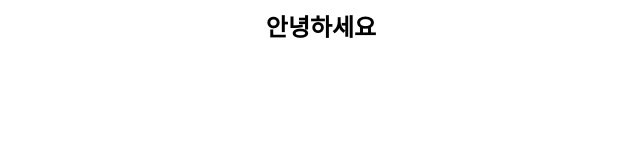
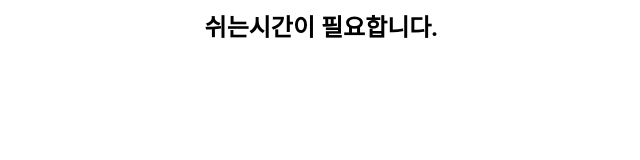
Before and after one commit to jadechoi/test, a plain HTML site: page index.html in a window 1280 px wide. Shown: the whole page, without its empty margins (319-959 px from the left). Drawn offline with Linux system fonts and the light colour scheme.

Commit message:
Update index.html

```diff
--- a/index.html
+++ b/index.html
@@ -1 +1 @@
-<center><h2>안녕하세요</h2></center>
+<center><h2>쉬는시간이 필요합니다.</h2></center>
```
